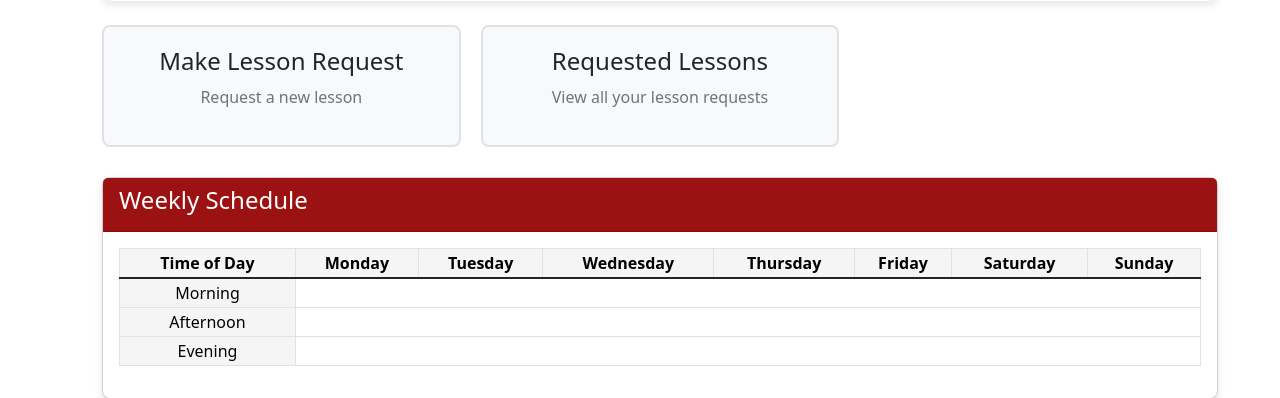
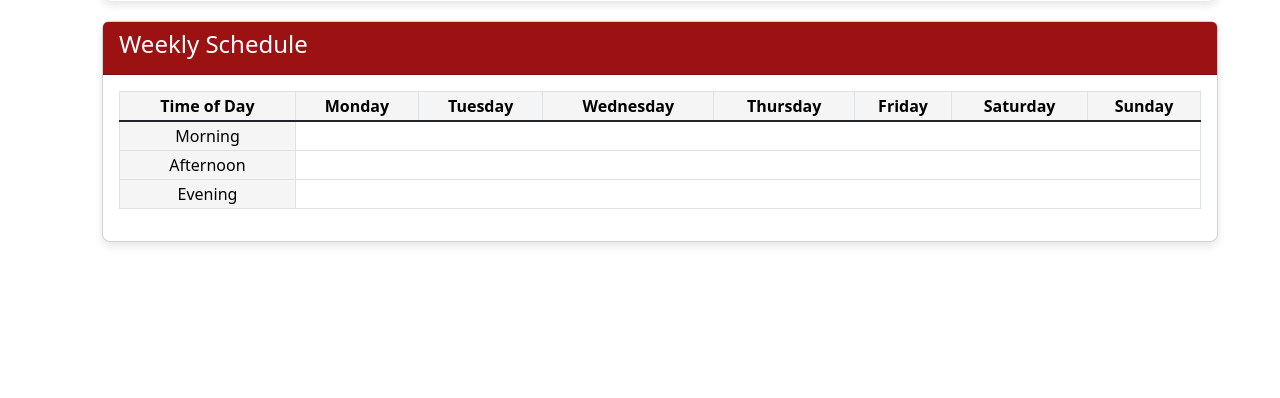
Before and after one commit to hm2412/Elk, a Django app: template tutorials/templates/student/dashboard_student.html in a window 1280 px wide. Shown: the part 437-835 px from the top of the page. After the commit the page ends 683 px from the top, so only its background shows below. Run offline with Django 3.2, Linux system fonts and the light colour scheme; the template is opened without the code that fills it, so the values that code supplies are empty; some libraries are stand-ins or nearby versions.

Commit message:
Remove button from student dashboard

```diff
--- a/tutorials/templates/student/dashboard_student.html
+++ b/tutorials/templates/student/dashboard_student.html
@@ -10,24 +10,9 @@
     {% include 'partials/profile_info.html' %}
 
     <!-- boxes on the dashboard-->
-    <br>
-    <div class="dashboard-grid">
-
-        <a href="{% url 'lesson_request' %}" class="dashboard-box">
-            <h2>Make Lesson Request</h2>
-            <p>Request a new lesson</p>
-        </a>
-
-        <a href="{% url 'view_lesson_request' %}" class="dashboard-box">
-            <h2>Requested Lessons</h2>
-            <p>View all your lesson requests</p>
-        </a>
-    </div>
-
     <div class="schedule-section">
         {% include 'partials/week_schedule.html' %}
     </div>
 </div>
-<br/>
 
 {% endblock %}
```
